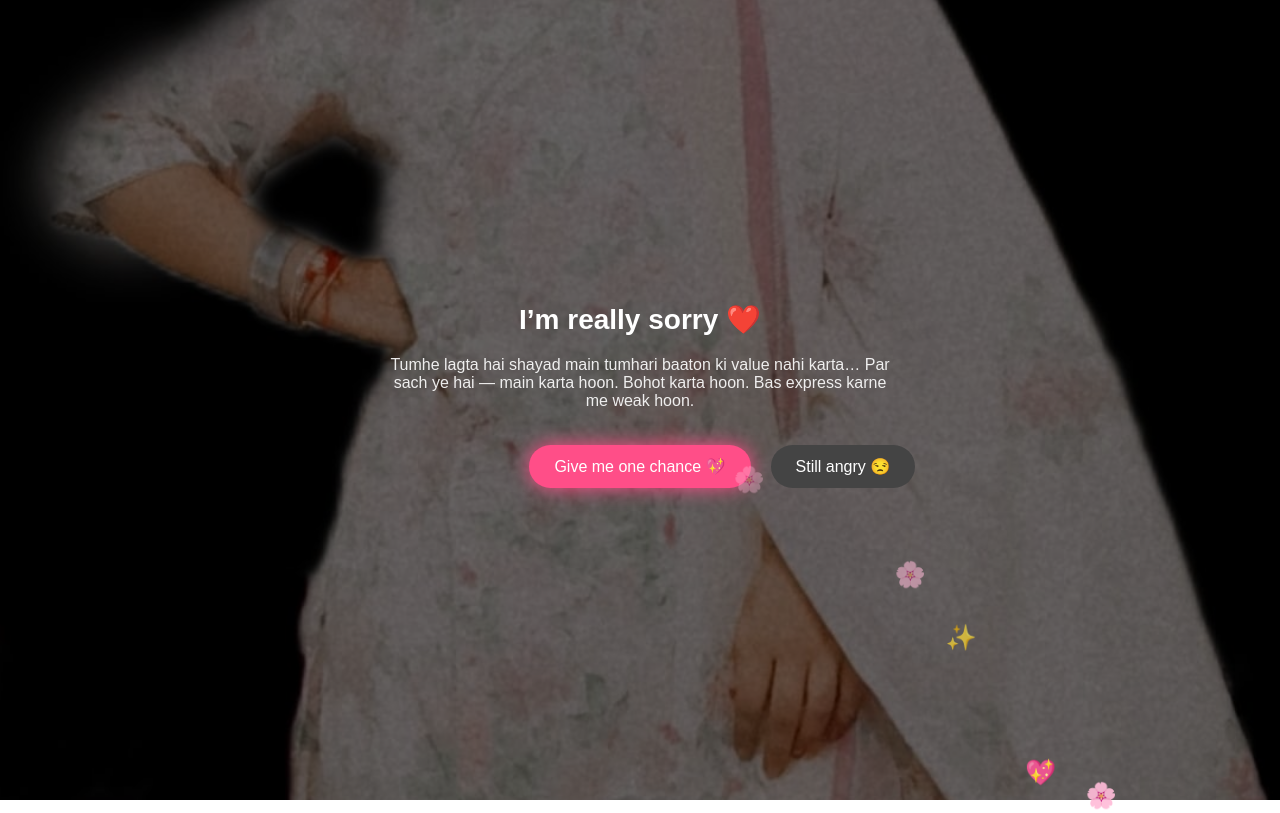
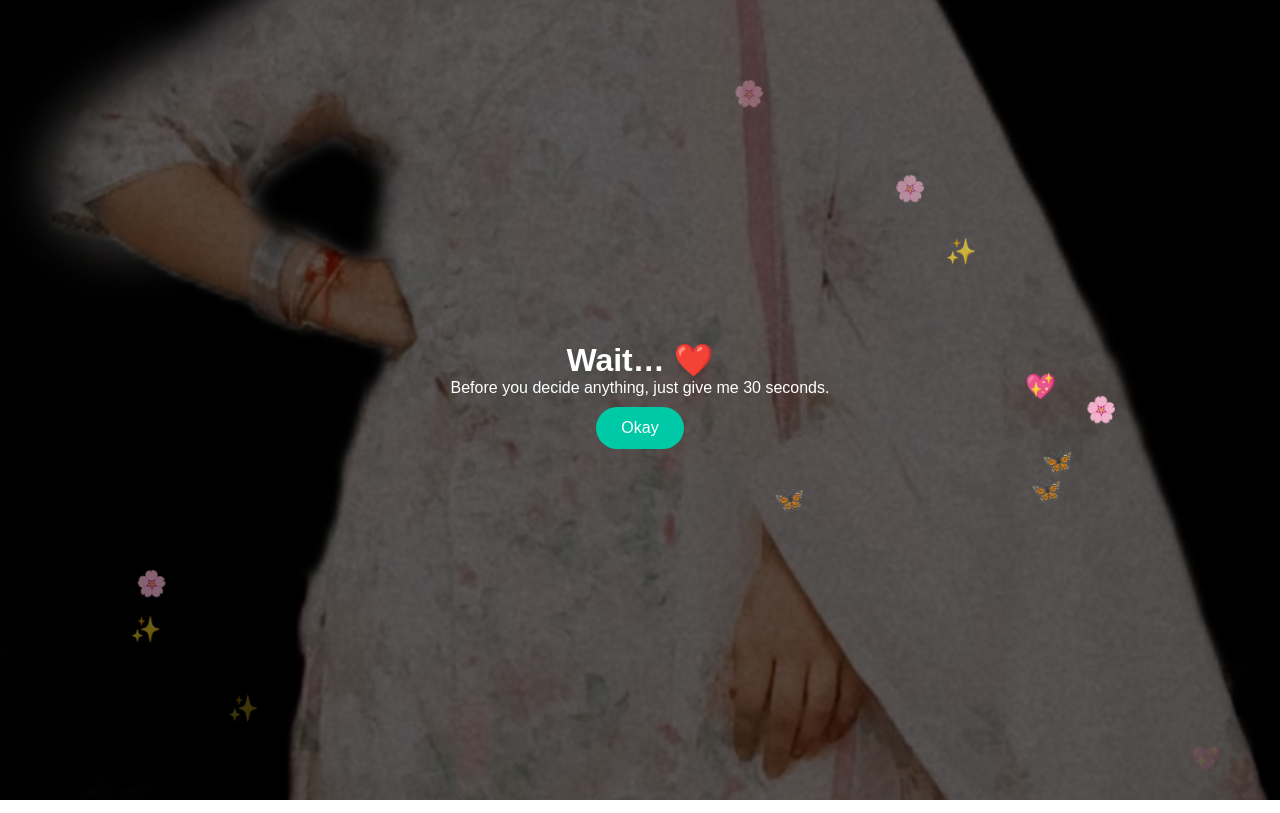
Before and after one commit to itz-ydv-golu-06/only-for-nanu, a plain HTML site: page index.html in a window 1280 px wide. Shown: the top 813 px of the page. Drawn offline with Linux system fonts and the light colour scheme.

Commit message:
Update index.html

```diff
--- a/index.html
+++ b/index.html
@@ -6,58 +6,43 @@
 <title>Only For You ❤️</title>
 
 <style>
-*{
-margin:0;
-padding:0;
-box-sizing:border-box;
-font-family: 'Poppins', sans-serif;
-}
+*{margin:0;padding:0;box-sizing:border-box;font-family:Poppins,sans-serif;}
 
 body{
 height:100vh;
-display:flex;
-justify-content:center;
-align-items:center;
 overflow:hidden;
 color:white;
 text-align:center;
 }
 
-/* Background image */
-.background{
+.bg{
 position:fixed;
 width:100%;
 height:100%;
-background:url("background.png") no-repeat center center/cover;
+background:url("background.png") center/cover no-repeat;
 z-index:-3;
 }
 
-/* Dark overlay */
 .overlay{
 position:fixed;
 width:100%;
 height:100%;
-background:rgba(0,0,0,0.55);
+background:rgba(0,0,0,0.6);
 z-index:-2;
 }
 
-/* Content */
-.container{
+.page{
+position:absolute;
 width:90%;
 max-width:500px;
-animation:fade 1s ease;
+top:50%;
+left:50%;
+transform:translate(-50%,-50%);
+display:none;
+animation:fade 0.6s ease;
 }
 
-h1{
-font-size:28px;
-margin-bottom:20px;
-}
-
-p{
-font-size:16px;
-margin-bottom:25px;
-opacity:0.9;
-}
+.active{display:block;}
 
 button{
 padding:12px 25px;
@@ -69,23 +54,18 @@ cursor:pointer;
 transition:0.3s;
 }
 
-.yes{
-background:#ff4e88;
-color:white;
-box-shadow:0 0 20px #ff4e88;
+.next{background:#00c9a7;color:white;}
+.yes{background:#ff4e88;color:white;box-shadow:0 0 15px #ff4e88;}
+.no{background:#444;color:white;position:absolute;}
+
+button:hover{transform:scale(1.1);}
+
+@keyframes fade{
+from{opacity:0;transform:translate(-50%,-40%);}
+to{opacity:1;transform:translate(-50%,-50%);}
 }
 
-.no{
-background:#444;
-color:white;
-position:absolute;
-}
-
-button:hover{
-transform:scale(1.1);
-}
-
-/* Emoji flying */
+/* Flying emojis */
 .emoji{
 position:absolute;
 font-size:25px;
@@ -98,54 +78,71 @@ opacity:0.8;
 50%{opacity:1;}
 100%{transform:translateY(-10vh);opacity:0;}
 }
-
-@keyframes fade{
-from{opacity:0;transform:translateY(20px);}
-to{opacity:1;transform:translateY(0);}
-}
 </style>
 </head>
 
 <body>
 
-<div class="background"></div>
+<div class="bg"></div>
 <div class="overlay"></div>
 
-<div class="container">
-<h1>I’m really sorry ❤️</h1>
+<!-- Page 1 -->
+<div class="page active" id="p1">
+<h1>Wait… ❤️</h1>
+<p>Before you decide anything, just give me 30 seconds.</p>
+<button class="next" onclick="nextPage(2)">Okay</button>
+</div>
+
+<!-- Page 2 -->
+<div class="page" id="p2">
+<h1>I’m Sorry</h1>
 <p>
-Tumhe lagta hai shayad main tumhari baaton ki value nahi karta…
-Par sach ye hai — main karta hoon. Bohot karta hoon.
+Tumhe lagta hai main tumhari baaton ki value nahi karta…
+Par main karta hoon. Bohot karta hoon.
 Bas express karne me weak hoon.
 </p>
+<button class="next" onclick="nextPage(3)">Continue</button>
+</div>
 
-<button class="yes" onclick="accept()">Give me one chance 💖</button>
+<!-- Page 3 -->
+<div class="page" id="p3">
+<h1>You Matter To Me ❤️</h1>
+<p>
+Main nahi chahta ki meri wajah se tumhe kabhi lage
+ki tum important nahi ho.
+Tum ho. Always.
+</p>
+<button class="yes" onclick="nextPage(4)">Give me one chance 💖</button>
 <button class="no" id="noBtn" onmouseover="moveBtn()">Still angry 😒</button>
 </div>
 
+<!-- Page 4 -->
+<div class="page" id="p4">
+<h1>Thank You 💖</h1>
+<p>I promise I’ll listen better, understand better and value you always.</p>
+</div>
+
 <!-- Music -->
-<audio autoplay loop>
+<audio id="bgMusic" loop>
 <source src="song.mp3" type="audio/mpeg">
 </audio>
 
 <script>
 
-// Move No button
+function nextPage(num){
+document.querySelectorAll('.page').forEach(p=>p.classList.remove('active'));
+document.getElementById('p'+num).classList.add('active');
+
+document.getElementById("bgMusic").play(); // plays after user click
+}
+
 function moveBtn(){
 let btn=document.getElementById("noBtn");
 btn.style.left=Math.random()*(window.innerWidth-120)+"px";
 btn.style.top=Math.random()*(window.innerHeight-60)+"px";
 }
 
-// Final page
-function accept(){
-document.body.innerHTML=`
-<div style="display:flex;justify-content:center;align-items:center;height:100vh;background:black;color:white;font-size:26px;text-align:center;padding:20px;">
-💖 Thank you… I promise I’ll value every word you say. Always.
-</div>`;
-}
-
-// Flying emojis generator
+// Emoji animation
 const emojis=["💖","✨","🦋","🌸"];
 setInterval(()=>{
 let emoji=document.createElement("div");
```
